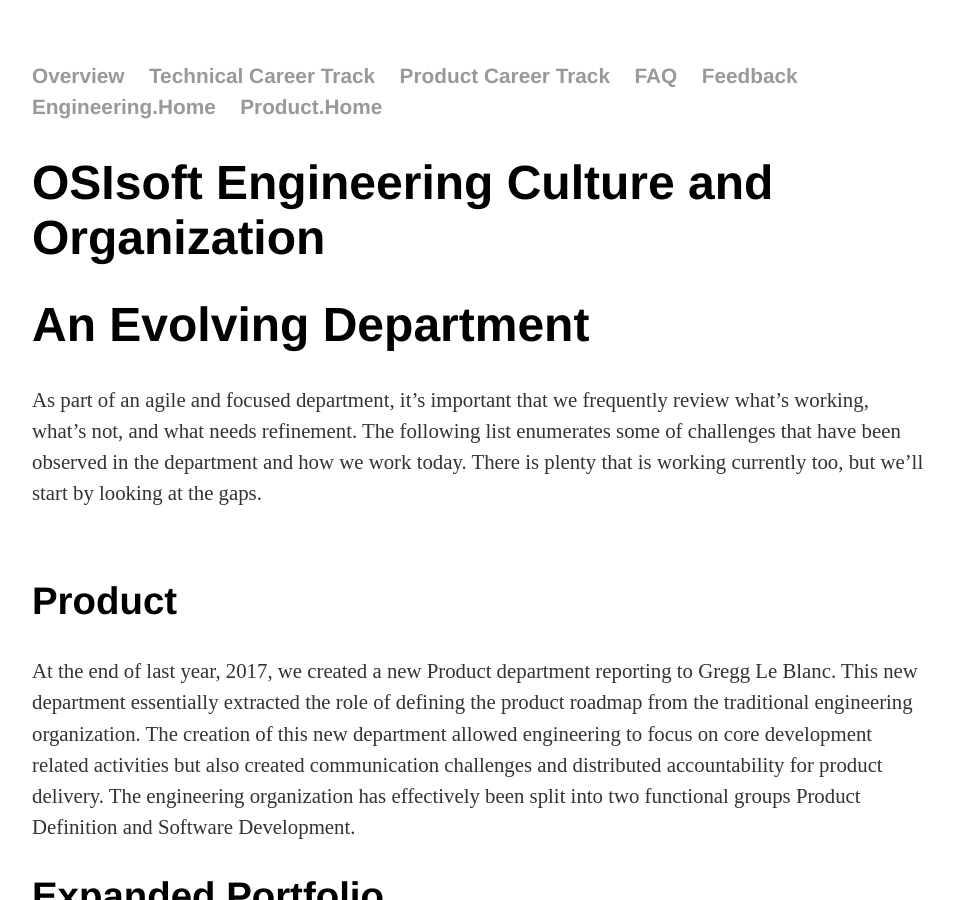
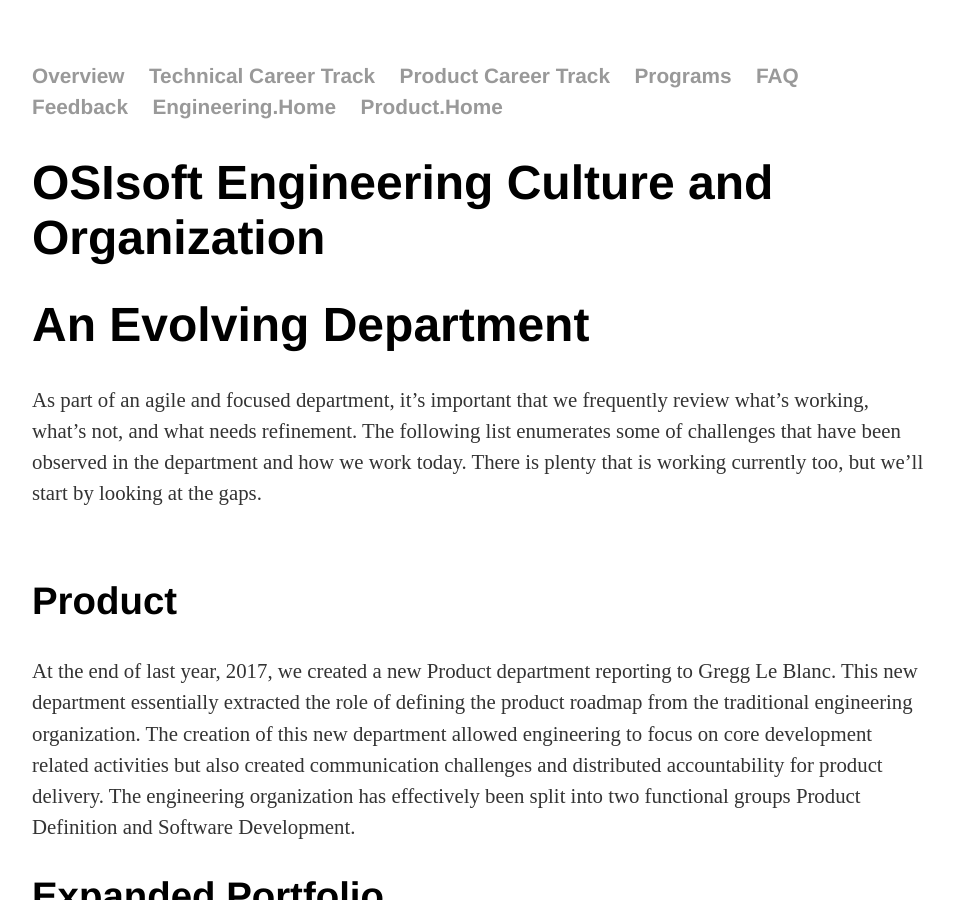
Before and after one commit to OSIEng/osieng.github.io, a Jekyll site: the page built from index.html, in a window 1280 px wide and 900 px high. Shown: the whole window, without its empty margins (160-1114 px from the left). Built offline with Jekyll 4.4.1, drawn with Linux system fonts in a browser that asks for light colours.

Commit message:
Update default.html
Add Programs link

```diff
--- a/_layouts/default.html
+++ b/_layouts/default.html
@@ -11,7 +11,7 @@
 	        		<li><a href="/">Overview</a></li>
 		        	<li><a href="/technical_track">Technical Career Track</a></li>
 				<li><a href="/product_track">Product Career Track</a></li>
-	        		<!--<li><a href="/programs">Programs</a></li>-->
+	        		<li><a href="/programs">Programs</a></li>
 				<li><a href="/faq">FAQ</a></li>
 	        		<li><a href="/feedback">Feedback</a></li>
 				<li><a href="https://osisoft1980.sharepoint.com/teams/Engineering/SitePages/Home.aspx" target="_blank">Engineering.Home</a></li>
```
